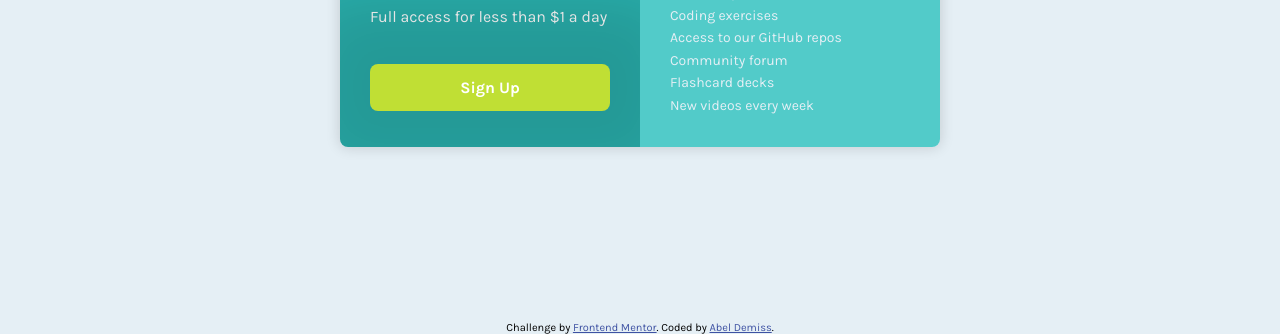
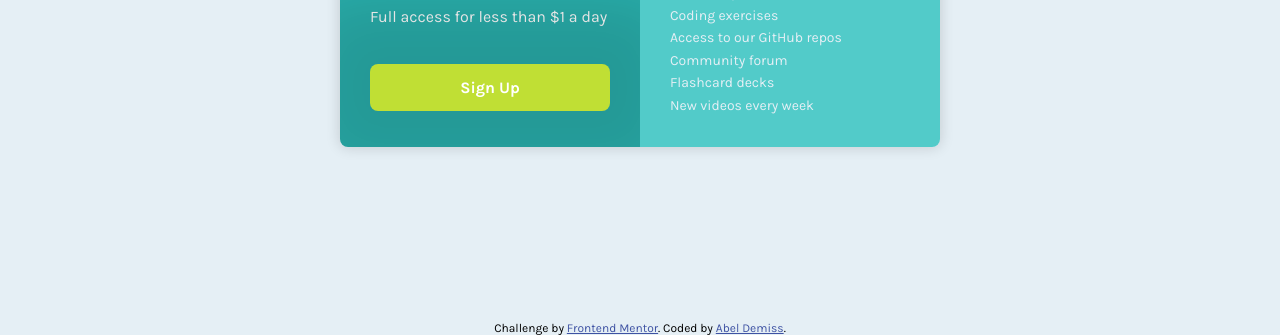
Before and after one commit to abeldemiss/front-end-mentor-projects, a plain HTML site: page single-price-grid-component-master/single-price-grid.html in a window 1280 px wide. Shown: the part 479-814 px from the top of the page. Drawn offline with Linux system fonts and the light colour scheme.

Commit message:
single price grid component using HTML/CSS

```diff
--- a/single-price-grid-component-master/single-price-grid.html
+++ b/single-price-grid-component-master/single-price-grid.html
@@ -10,7 +10,7 @@
     <link href="https://fonts.googleapis.com/css2?family=Karla:wght@400;700&display=swap" rel="stylesheet">
     <!-- Feel free to remove these styles or customise in your own stylesheet 👍 -->
     <style>
-      .attribution {font-size: 11px; text-align: center; background-color: hsl(204, 43%, 93%); }
+      .attribution {font-size: 12px; text-align: center; background-color: hsl(204, 43%, 93%); }
       .attribution a { color: hsl(228, 45%, 44%); }
     </style>
   </head>
```
